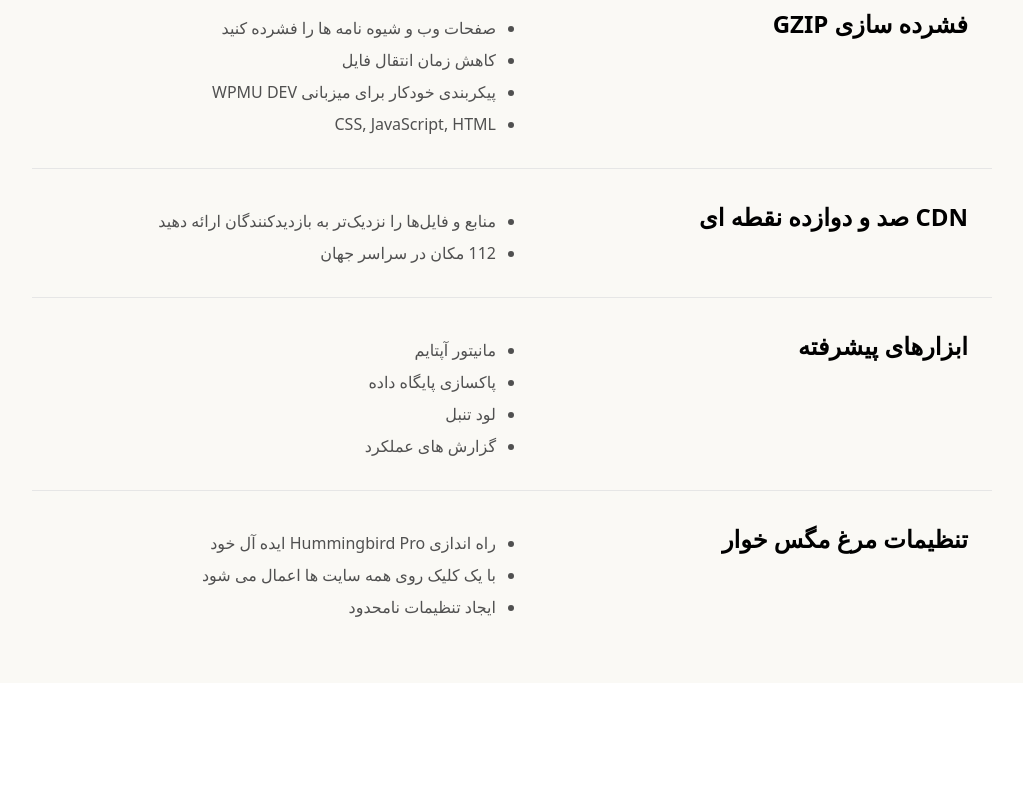
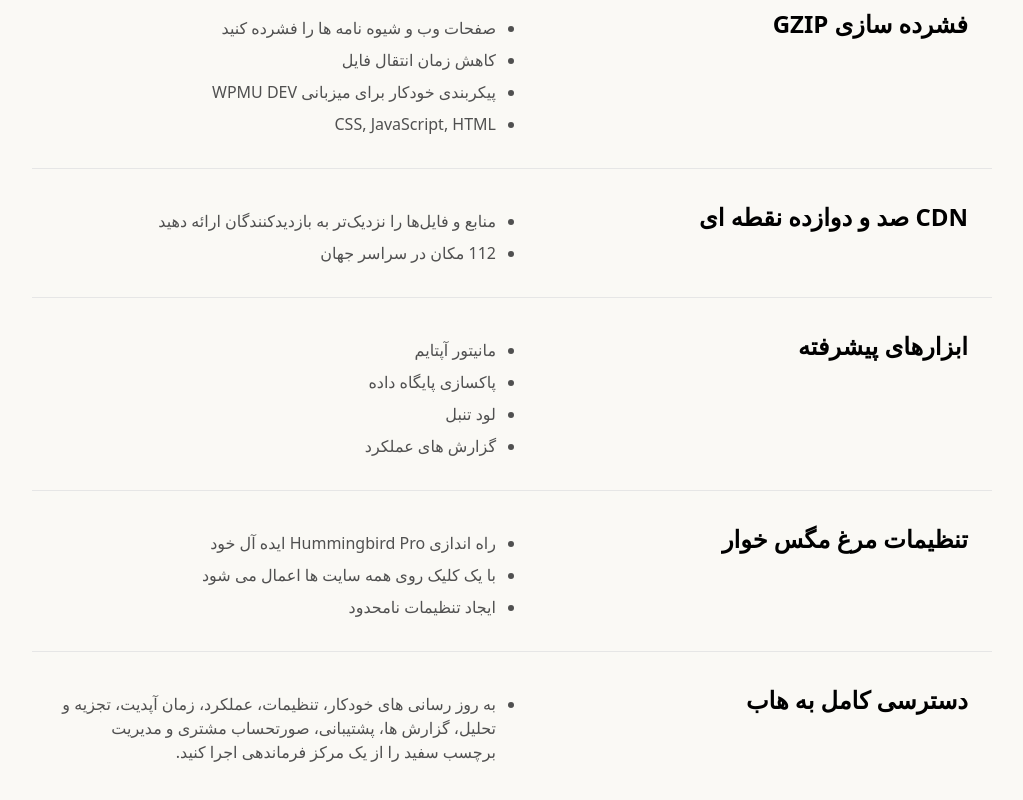
Before and after one commit to mahyarErshad/hummingbird, a React (Create React App) app: page / in a window 1280 px wide. Shown: the part 3358-4158 px from the top of the page, without its empty margins (128-1151 px from the left). Before the commit the page ends 4041 px from the top, so only its background shows below. Built offline with nearby package versions, Linux system fonts and the light colour scheme; a web font is replaced by a local one.

Commit message:
Added another FeaturesCard

```diff
--- a/src/Components/Body/Features.jsx
+++ b/src/Components/Body/Features.jsx
@@ -14,6 +14,7 @@ function Features() {
       <FeaturesCard title="CDN صد و دوازده نقطه ای" list={["منابع و فایل‌ها را نزدیک‌تر به بازدیدکنندگان ارائه دهید", "112 مکان در سراسر جهان"]} />
       <FeaturesCard title="ابزارهای پیشرفته" list={["مانیتور آپتایم", "پاکسازی پایگاه داده", "لود تنبل", "گزارش های عملکرد"]} />
       <FeaturesCard title="تنظیمات مرغ مگس خوار" list={["راه اندازی Hummingbird Pro ایده آل خود", "با یک کلیک روی همه سایت ها اعمال می شود", "ایجاد تنظیمات نامحدود"]} />
+      <FeaturesCard title="دسترسی کامل به هاب" list={["به روز رسانی های خودکار، تنظیمات، عملکرد، زمان آپدیت، تجزیه و تحلیل، گزارش ها، پشتیبانی، صورتحساب مشتری و مدیریت برچسب سفید را از یک مرکز فرماندهی اجرا کنید."]} />
     </section>
   );
 }
```
